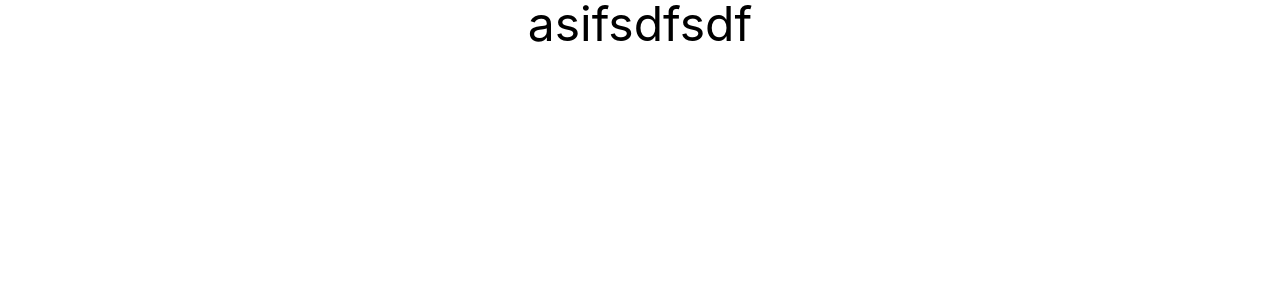
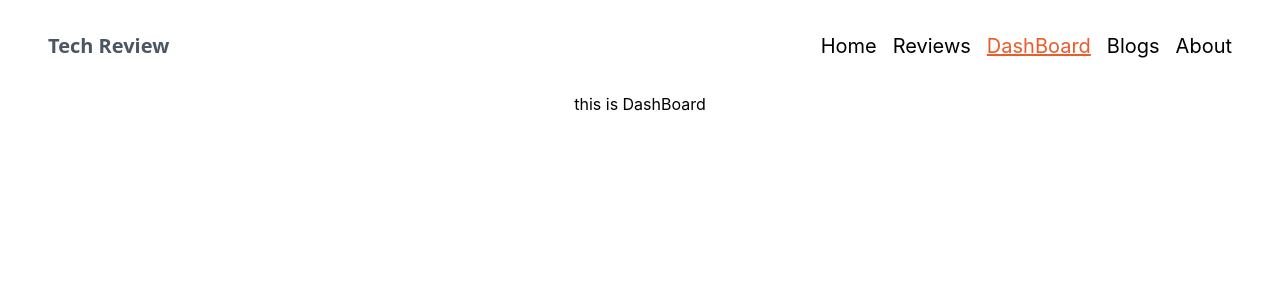
Before and after one commit to fazlay26/Product-review-App, a React (Create React App) app: page /DashBoard in a window 1280 px wide. Shown: the top 300 px of the page. Built offline with nearby package versions, Linux system fonts and the light colour scheme.

Commit message:
navbar-done

```diff
--- a/package.json
+++ b/package.json
@@ -8,6 +8,7 @@
     "@testing-library/user-event": "^13.5.0",
     "react": "^18.0.0",
     "react-dom": "^18.0.0",
+    "react-router-dom": "^6.3.0",
     "react-scripts": "5.0.0",
     "web-vitals": "^2.1.4"
   },
--- a/src/App.js
+++ b/src/App.js
@@ -1,10 +1,27 @@
 
+import { Route, Routes } from 'react-router-dom';
 import './App.css';
+import About from './Components/About/About';
+import Blogs from './Components/Blogs/Blogs';
+import DashBoard from './Components/DashBoard/DashBoard';
+import Header from './Components/Header/Header';
+import HomePage from './Components/HomePage/HomePage';
+import NotFound from './Components/NotFound/NotFound';
+import Reviews from './Components/Reviews/Reviews';
 
 function App() {
   return (
     <div className="App">
-      <h1 className='text-5xl'>asifsdfsdf</h1>
+      <Header></Header>
+      <Routes>
+        <Route path='/' element={<HomePage></HomePage>}></Route>
+        <Route path='/HomePage' element={<HomePage></HomePage>}></Route>
+        <Route path='/Reviews' element={<Reviews></Reviews>}></Route>
+        <Route path='/DashBoard' element={<DashBoard></DashBoard>}></Route>
+        <Route path='/Blogs' element={<Blogs></Blogs>}></Route>
+        <Route path='/About' element={<About></About>}></Route>
+        <Route path='*' element={<NotFound></NotFound>}></Route>
+      </Routes>
 
     </div>
   );
--- /dev/null
+++ b/src/Components/About/About.js
@@ -0,0 +1,11 @@
+import React from 'react';
+
+const About = () => {
+    return (
+        <div>
+            <h1>this is about</h1>
+        </div>
+    );
+};
+
+export default About;
--- /dev/null
+++ b/src/Components/Blogs/Blogs.js
@@ -0,0 +1,11 @@
+import React from 'react';
+
+const Blogs = () => {
+    return (
+        <div>
+            <h1>this is blogs</h1>
+        </div>
+    );
+};
+
+export default Blogs;
--- /dev/null
+++ b/src/Components/CustomLink/CustomLink.js
@@ -0,0 +1,25 @@
+import React from 'react';
+import {
+    Link,
+    useMatch,
+    useResolvedPath,
+} from "react-router-dom";
+
+const CustomLink = ({ children, to, ...props }) => {
+    let resolved = useResolvedPath(to);
+    let match = useMatch({ path: resolved.pathname, end: true });
+    return (
+        <div>
+            <Link
+                style={{ color: match ? "#EA5C2B" : "black", textDecoration: match ? 'underline' : 'black' }}
+                to={to}
+                {...props}
+            >
+                {children}
+            </Link>
+
+        </div>
+    );
+};
+
+export default CustomLink;
--- /dev/null
+++ b/src/Components/DashBoard/DashBoard.js
@@ -0,0 +1,11 @@
+import React from 'react';
+
+const DashBoard = () => {
+    return (
+        <div>
+            <h1>this is DashBoard</h1>
+        </div>
+    );
+};
+
+export default DashBoard;
--- /dev/null
+++ b/src/Components/Header/Header.js
@@ -0,0 +1,24 @@
+import React from 'react';
+import { Link } from 'react-router-dom';
+import CustomLink from '../CustomLink/CustomLink';
+
+const Header = () => {
+    return (
+        <div className='sticky top-0 bg-white px-12 py-8 flex justify-center md:justify-between'>
+            <div className='hidden md:block'>
+                <Link className='font-sans font-bold text-xl text-gray-600' to={'/'}> Tech Review</Link>
+            </div>
+            <div className='flex gap-4 text-xl'>
+                <CustomLink to={'/Homepage'}>Home</CustomLink>
+                <CustomLink to={'/Reviews'}>Reviews</CustomLink>
+                <CustomLink to={'/DashBoard'}>DashBoard</CustomLink>
+                <CustomLink to={'/Blogs'}>Blogs</CustomLink>
+                <CustomLink to={'/About'}>About</CustomLink>
+
+            </div>
+
+        </div>
+    );
+};
+
+export default Header;
--- /dev/null
+++ b/src/Components/HomePage/HomePage.js
@@ -0,0 +1,11 @@
+import React from 'react';
+
+const HomePage = () => {
+    return (
+        <div>
+            <h1>this is home</h1>
+        </div>
+    );
+};
+
+export default HomePage;
--- /dev/null
+++ b/src/Components/NotFound/NotFound.js
@@ -0,0 +1,11 @@
+import React from 'react';
+
+const NotFound = () => {
+    return (
+        <div>
+            <h1>not found</h1>
+        </div>
+    );
+};
+
+export default NotFound;
--- /dev/null
+++ b/src/Components/Reviews/Reviews.js
@@ -0,0 +1,11 @@
+import React from 'react';
+
+const Reviews = () => {
+    return (
+        <div>
+            <h1>this is Reviews</h1>
+        </div>
+    );
+};
+
+export default Reviews;
--- a/src/index.js
+++ b/src/index.js
@@ -3,10 +3,14 @@ import ReactDOM from 'react-dom';
 import './index.css';
 import App from './App';
 import reportWebVitals from './reportWebVitals';
+import { BrowserRouter } from 'react-router-dom';
 
 ReactDOM.render(
   <React.StrictMode>
-    <App />
+    <BrowserRouter>
+      <App />
+    </BrowserRouter>
+
   </React.StrictMode>,
   document.getElementById('root')
 );
```
Also changed, not shown: 1 other file (tests, documents, lock files or other folders).
